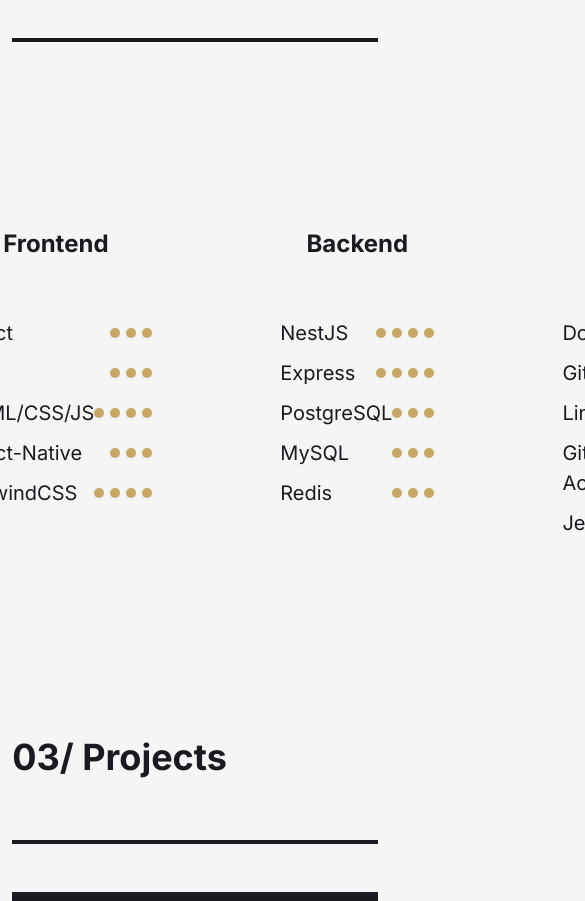
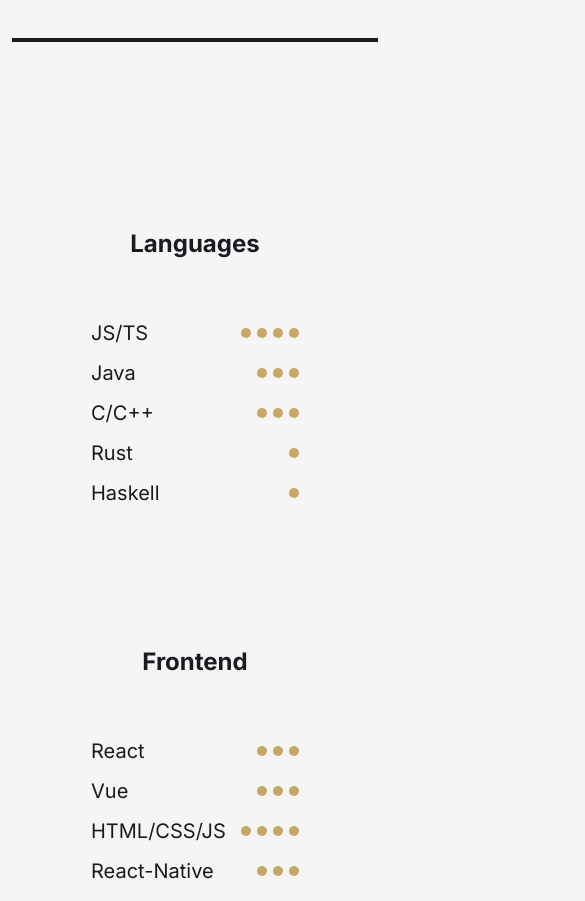
Before and after one commit to Croos3r/dorianmoy.fr, a Vue app: page / in a window 390 px wide. Shown: the part 2260-3161 px from the top of the page, 585 px wide, since content can reach past the window. Built offline with nearby package versions, Linux system fonts and the light colour scheme.

Commit message:
fix(competencies): handled responsive design for smaller screens
Took 39 seconds

```diff
--- a/src/components/CProjectThumbnail.vue
+++ b/src/components/CProjectThumbnail.vue
@@ -14,11 +14,11 @@ withDefaults(defineProps<CProjectThumbnailProps>(), { light: false });
 </script>
 
 <template>
-	<div class="max-md::w-[60vw] md:w-[35vw] xl:w-[22.5vw]">
+	<div class="max-md::w-[60vw] md:w-[35vw] lg:w-[22.5vw]">
 		<a :href="url">
 			<div
 				:style="`background-image: url('/src/assets/${thumbnail}')`"
-				class="group relative bg-cover bg-center bg-no-repeat max-md:h-[60vw] md:h-[35vw] xl:h-[22.5vw]"
+				class="group relative bg-cover bg-center bg-no-repeat max-md:h-[60vw] md:h-[35vw] lg:h-[22.5vw]"
 			>
 				<FontAwesomeIcon
 					:class="{ 'group-hover:text-light': !light, 'group-hover:text-dark': light }"
--- a/src/sections/Competencies.vue
+++ b/src/sections/Competencies.vue
@@ -4,7 +4,7 @@ import CCompetencyCategory from "../components/CCompetencyCategory.vue";
 </script>
 
 <template>
-	<div class="mt-20 flex justify-center gap-x-32">
+	<div class="mt-20 grid justify-items-center gap-8 sm:grid-cols-2 xl:grid-cols-4">
 		<CCompetencyCategory
 			:competencies="[
 				{ name: 'JS/TS', rating: 4 },
```
